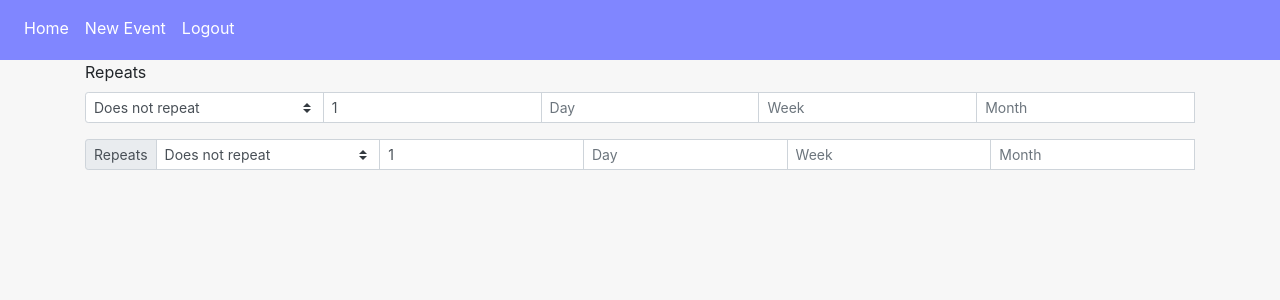
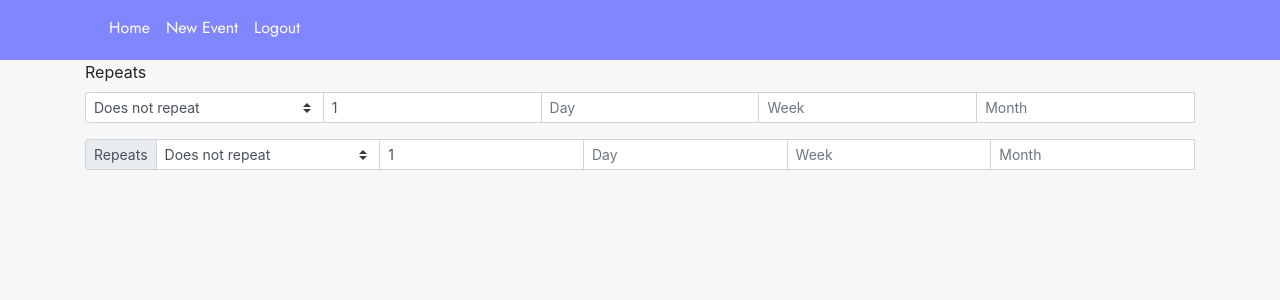
Before and after one commit to rrickgauer/Tasks, a PHP site: page /test.php in a window 1280 px wide. Shown: the top 300 px of the page. Run offline with PHP 8.4, Linux system fonts and the light colour scheme; some libraries are stand-ins or nearby versions.

Commit message:
add more css

```diff
--- a/src/css/style.css
+++ b/src/css/style.css
@@ -171,6 +171,9 @@ hr {
   width: 280px;
   max-height: 100%;
 }
+.board-daily-recurrences .card-header {
+  background-color: #cccfff;
+}
 .board-daily-recurrences .card-body {
   overflow-y: auto;
 }
--- a/src/css/style.scss
+++ b/src/css/style.scss
@@ -224,6 +224,10 @@ hr {
     width: 280px;
     max-height: 100%;
 
+    .card-header {
+        background-color: $color-purple-lightest;
+    }
+
     .card-body {
         overflow-y: auto;
     }
--- a/src/home.php
+++ b/src/home.php
@@ -14,7 +14,7 @@
 
         <!-- title -->
         <div>
-            <h3>Tasks</h3>
+            <h3 class="custom-font">Tasks <i class='bx bx-calendar-check'></i></h3>
         </div>
 
         <!-- right side -->
--- a/src/js/classes/DailyRecurrences.js
+++ b/src/js/classes/DailyRecurrences.js
@@ -42,7 +42,7 @@ class DailyRecurrences
                 </div>
                 <div class="card-body">${eventRecurrencesHtml}</div>
                 <div class="card-footer">
-                    <input type="text" class="form-control form-control-sm input-add-task" placeholder="Add task">
+                    <input type="text" class="form-control form-control-sm input-add-task" placeholder="Add task...">
                 </div>
             </div>
         </div>`;
--- a/src/navbar.php
+++ b/src/navbar.php
@@ -1,4 +1,5 @@
 <section id="navbar">
+    <div class="container">
         <nav class="navbar navbar-expand-lg">
             <button class="navbar-toggler" type="button" data-toggle="collapse" data-target="#navbarNavDropdown">
                 <i class='bx bx-menu'></i>
@@ -6,11 +7,13 @@
 
             <div class="collapse navbar-collapse" id="navbarNavDropdown">
                 <ul class="navbar-nav">
-                <li class="nav-item"><a class="nav-link" id="nav-item-home" href="home.php">Home</a></li>
-                <li class="nav-item"><a class="nav-link" id="nav-item-new-event" href="new-event.php">New Event</a></li>
-                <li class="nav-item"><a class="nav-link" id="nav-item-logout" href="#">Logout</a></li>
+                    <li class="nav-item"><a class="nav-link custom-font" id="nav-item-home" href="home.php">Home</a></li>
+                    <li class="nav-item"><a class="nav-link custom-font" id="nav-item-new-event" href="new-event.php">New Event</a></li>
+                    <li class="nav-item"><a class="nav-link custom-font" id="nav-item-logout" href="#">Logout</a></li>
                     <!-- <li class="nav-item"><a class="nav-link" id="nav-item-test" href="test.php">Test</a></li> -->
                 </ul>
             </div>
         </nav>
+    </div>
+
 </section>
```
Also changed, not shown: 1 other file. Lines whose indentation alone changed are shown as unchanged.
